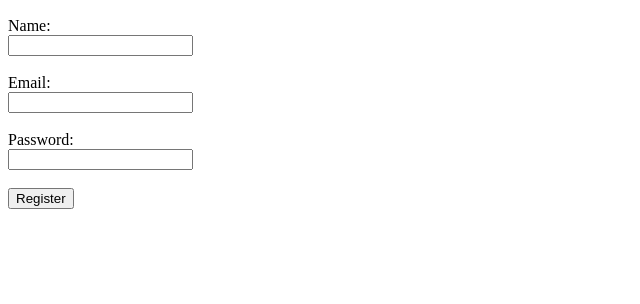
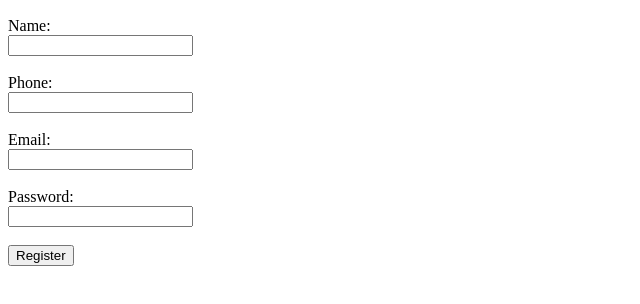
Before and after one commit to yadnesh86/user-registration-form, a plain HTML site: page index.html in a window 1280 px wide. Shown: the part 50-354 px from the top of the page, without its empty margins (0-640 px from the left). Drawn offline with Linux system fonts and the light colour scheme.

Commit message:
Update index.html

```diff
--- a/index.html
+++ b/index.html
@@ -11,6 +11,9 @@
         <label for="name">Name:</label><br>
         <input type="text" id="name" name="name" required><br><br>
 
+        <label for="phone">Phone:</label><br>
+        <input type="text" id="phone" name="phone"><br><br>
+
         <label for="email">Email:</label><br>
         <input type="email" id="email" name="email" required><br><br>
 
```
